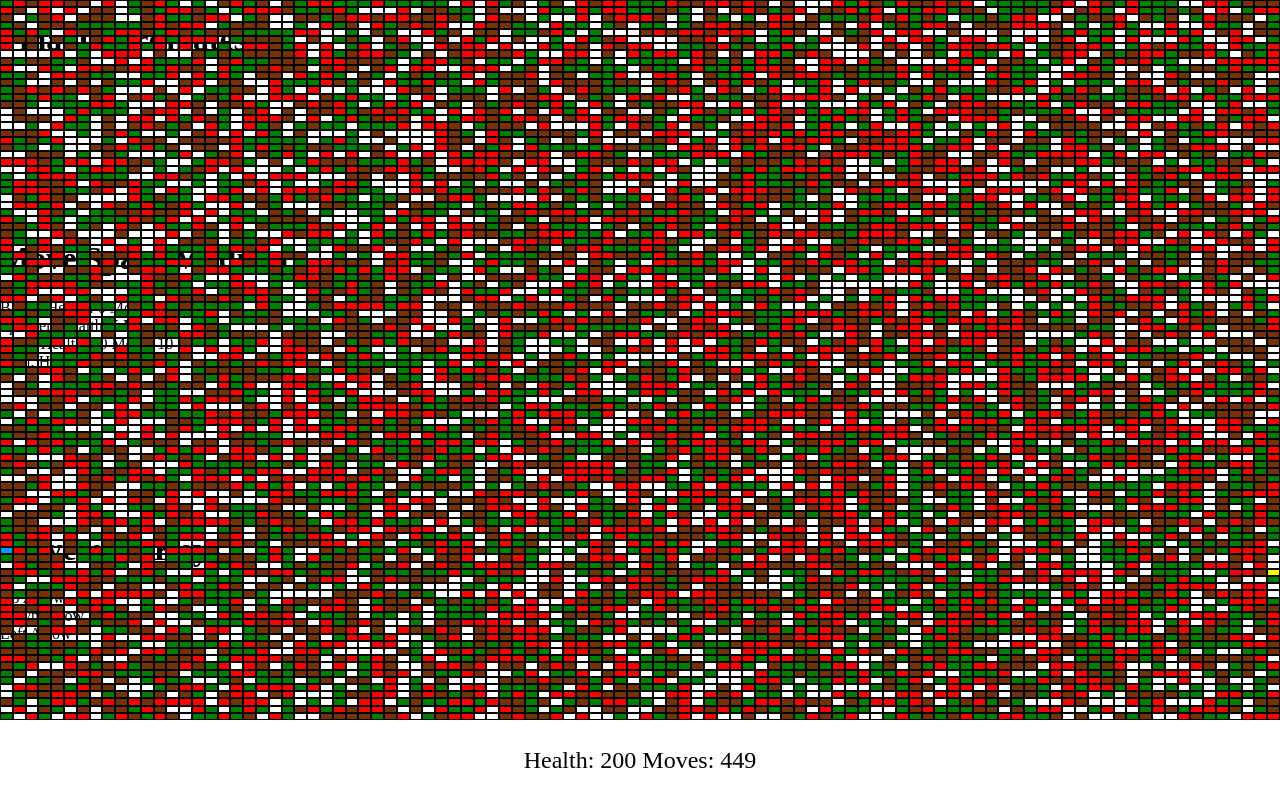
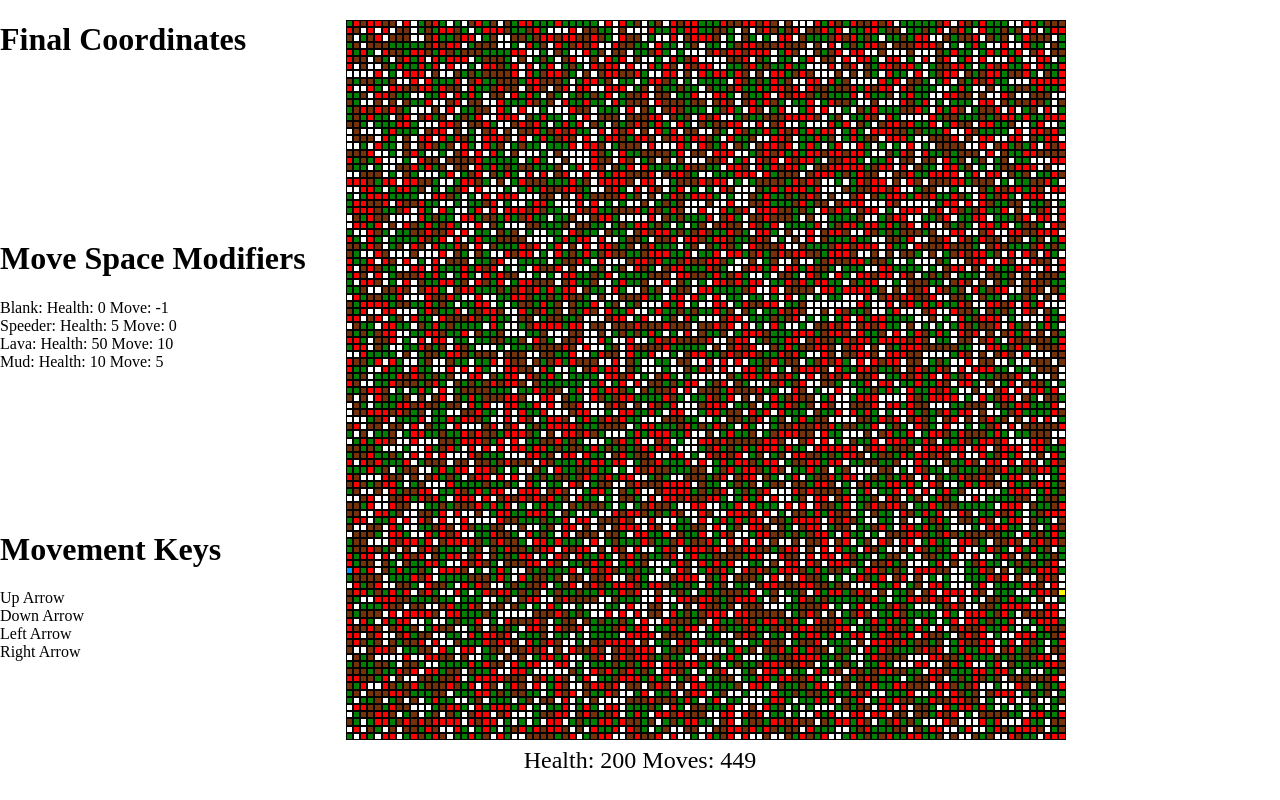
Before and after one commit to Dimmestsalmon/finalCoordinates, a React (Vite) app in the folder finalCoordinates/: page / in a window 1280 px wide. Built offline with nearby package versions, Linux system fonts and the light colour scheme.

Commit message:
baselined this again

```diff
--- a/finalCoordinates/src/Components/RenderBoard/renderBoard.css
+++ b/finalCoordinates/src/Components/RenderBoard/renderBoard.css
@@ -10,9 +10,11 @@
   grid-auto-flow: column;
   grid-template-columns: repeat(100, 1fr);
   grid-template-rows: repeat(100, 1fr);
-  width: 100%;
+  width: 90vh;
   height: 90vh;
   position: absolute;
+  padding-left: 27%;
+  padding-top: 20px;
 }
 
 
```
